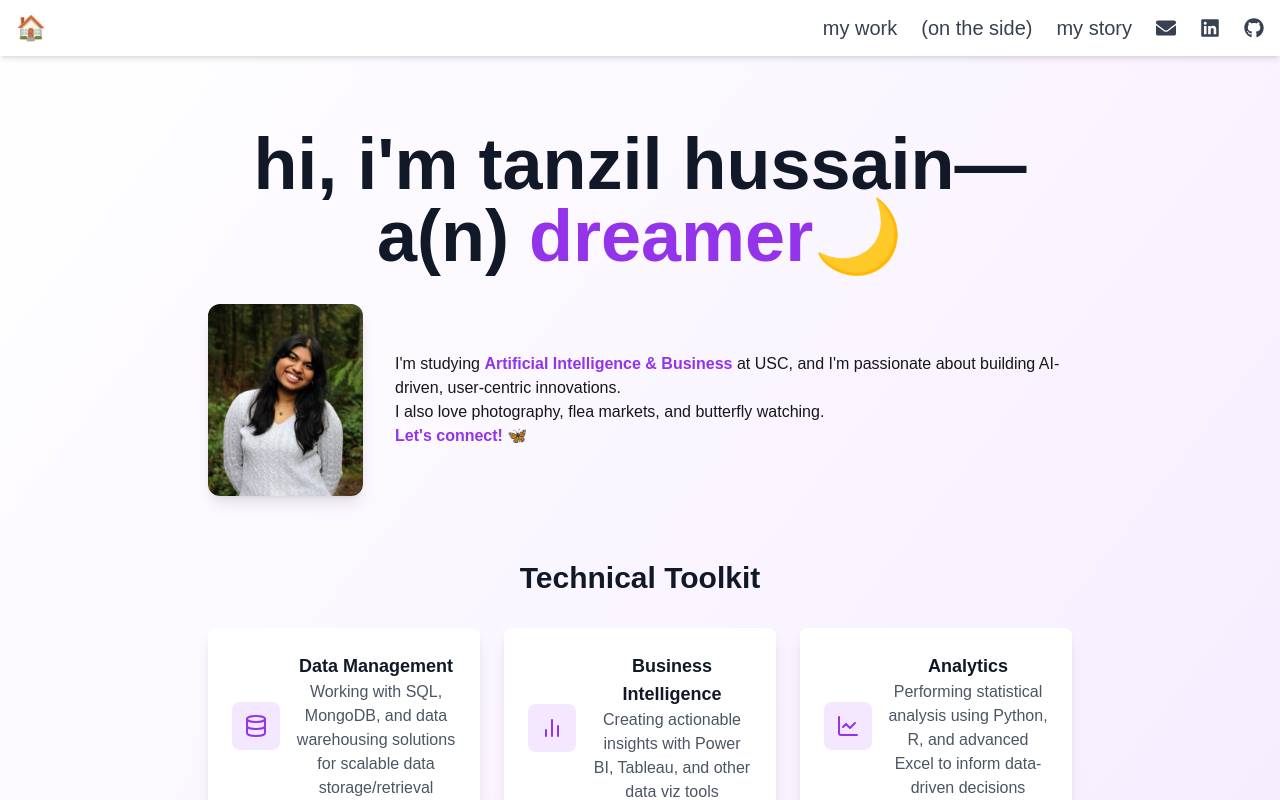
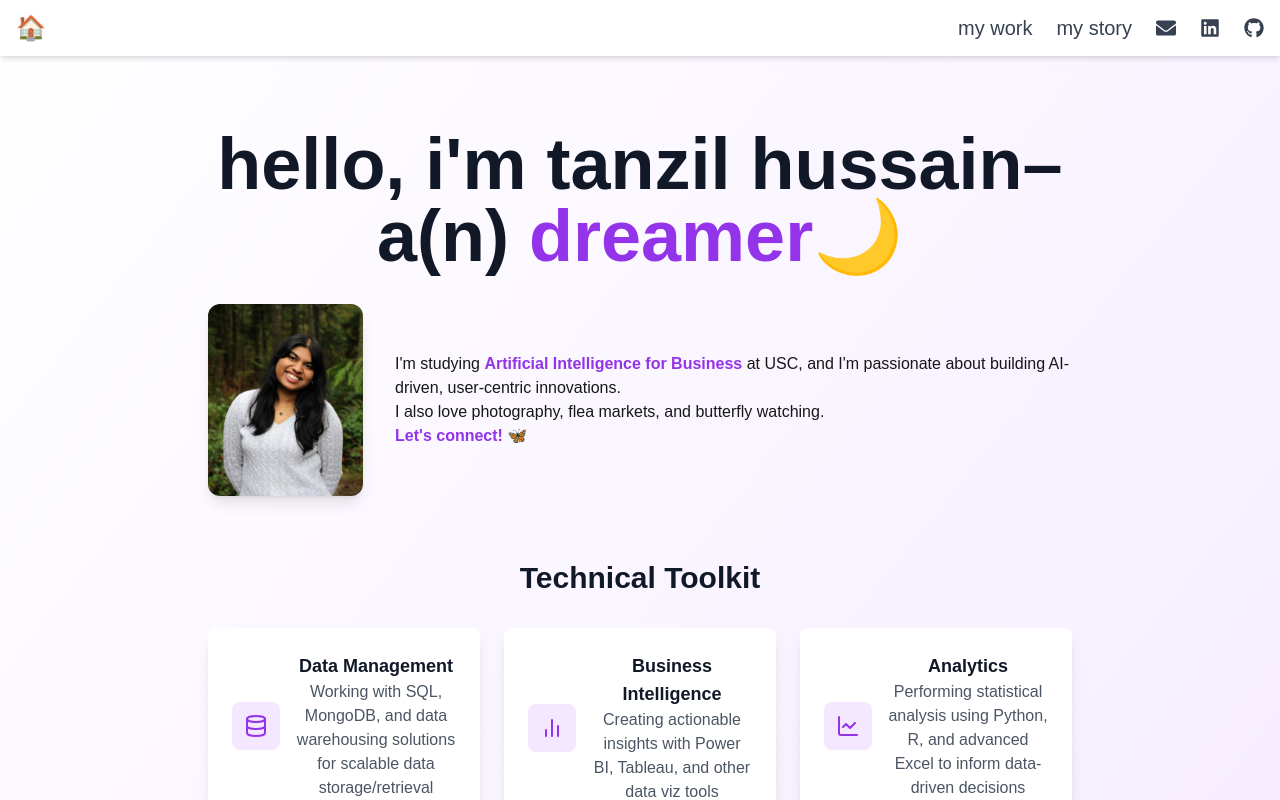
Before and after one commit to tanzilhussain/tanzils-website, a Next.js app: page / in a window 1280 px wide. Shown: the top 800 px of the page. Built offline with nearby package versions, Linux system fonts and the light colour scheme.

Commit message:
05012025

```diff
--- a/src/app/my-work/page.tsx
+++ b/src/app/my-work/page.tsx
@@ -75,9 +75,9 @@ export default function MyWork() {
               <Link href="/my-work" className="hover:text-black text-xl">
                 my work
               </Link>
-              <Link href="/on-the-side" className="hover:text-black text-xl">
+              {/* <Link href="/on-the-side" className="hover:text-black text-xl">
                 (on the side)
-              </Link>
+              </Link> */}
               <Link href="/my-story" className="hover:text-black text-xl">
                 my story
               </Link>
--- a/src/app/page.tsx
+++ b/src/app/page.tsx
@@ -93,9 +93,9 @@ export default function HomePage() {
               <Link href="/my-work" className="hover:text-black text-xl">
                 my work
               </Link>
-              <Link href="/on-the-side" className="hover:text-black text-xl">
+              {/* <Link href="/on-the-side" className="hover:text-black text-xl">
                 (on the side)
-              </Link>
+              </Link> */}
               <Link href="/my-story" className="hover:text-black text-xl">
                 my story
               </Link>
@@ -172,7 +172,7 @@ export default function HomePage() {
         {/* Hero Section */}
         <div className="max-w-4xl mx-auto mt-32 px-4">
           <h1 className="text-4xl md:text-6xl lg:text-7xl font-bold mb-6 text-gray-900">
-            hi, i&apos;m tanzil hussain— <br />a(n){" "}
+            hello, i'm tanzil hussain– <br />a(n){" "}
             <AnimatePresence mode="wait">
               <motion.span
                 key={roles[roleIndex]}
@@ -203,7 +203,7 @@ export default function HomePage() {
               />
               <div className="prose prose-lg text-left opacity-100">
                 <p className="opacity-100">
-                  I&apos;m studying <span className="text-purple-600 font-semibold">Artificial Intelligence & Business</span> at USC,
+                  I&apos;m studying <span className="text-purple-600 font-semibold">Artificial Intelligence for Business</span> at USC,
                   and I&apos;m passionate about building AI-driven, user-centric innovations.
                 </p>
                 <p className="opacity-100">
```
